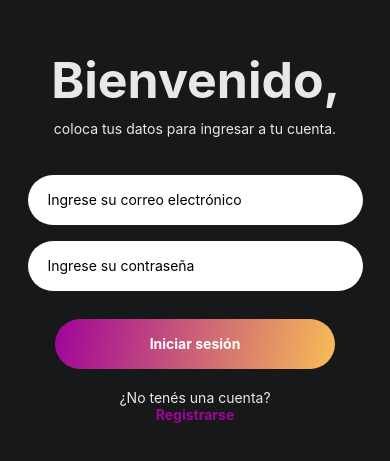
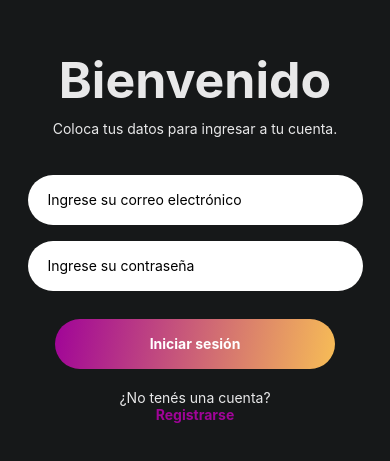
Before and after one commit to gonza-fl/todoList-t6, a React Native app: screen /Login in a window 390 px wide. Shown: the part 201-662 px from the top of the page. Built offline with nearby package versions, Linux system fonts and the light colour scheme.

Commit message:
se corrigió estilo de codigo

```diff
--- a/src/screens/LoginScreen.jsx
+++ b/src/screens/LoginScreen.jsx
@@ -5,9 +5,9 @@ import LoginForm from '@components/LoginForm';
 const LoginScreen = ({ navigation }) => {
   return (
     <View style={styles.container}>
-      <Text style={[styles.textBold, styles.titulo]}> Bienvenido, </Text>
+      <Text style={[styles.textBold, styles.titulo]}> Bienvenido </Text>
       <Image source={{ uri: login }} style={[styles.bgImage, styles.nose]} />
-      <Text style= {[styles.subTitulo1]}> coloca tus datos para ingresar a tu cuenta. </Text>
+      <Text style= {[styles.subTitulo1]}> Coloca tus datos para ingresar a tu cuenta. </Text>
       <LoginForm navigation={navigation} />
       <Text style= {[styles.subTitulo]}> ¿No tenés una cuenta? </Text>
       <TouchableOpacity onPress={() => navigation.navigate('Register')}>
--- a/src/screens/RegisterScreen.jsx
+++ b/src/screens/RegisterScreen.jsx
@@ -6,9 +6,9 @@ const RegisterScreen = ({ navigation }) => {
   return (
     <View style={styles.container}>
       <Image source={{ uri: elipse }} style={[styles.bgImage, styles.nose]} />
-      <Text style={[styles.textBold, styles.titulo]}>Te damos la bienvenida, </Text>
+      <Text style={[styles.textBold, styles.titulo]}>Te damos la bienvenida </Text>
       <Text style={[styles.subTitulo]}>
-        registrate para que te ayudemos a cumplir con tus tareas.
+        Registrate para que te ayudemos a cumplir con tus tareas.
       </Text>
 
       <RegisterForm navigation={navigation} />
```
